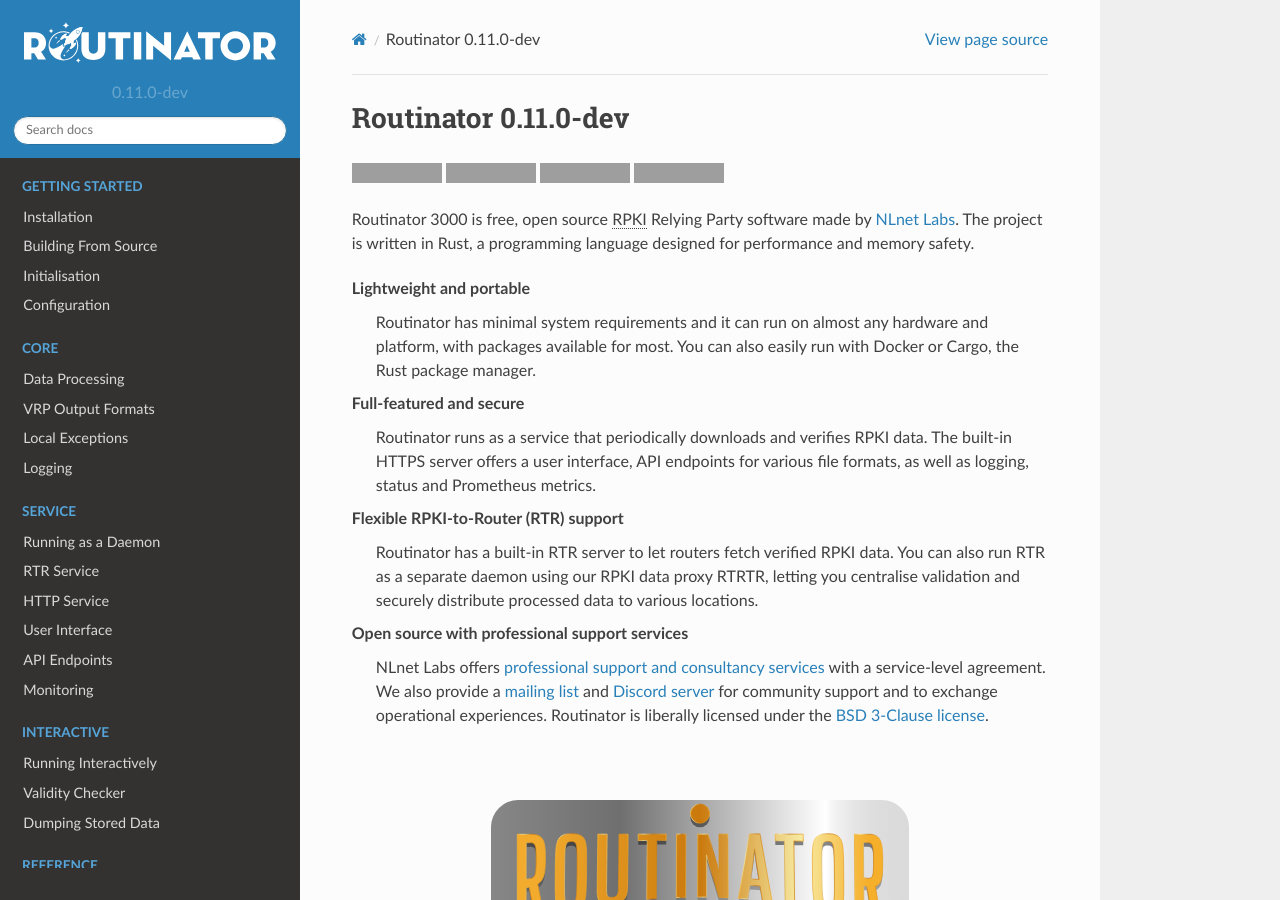
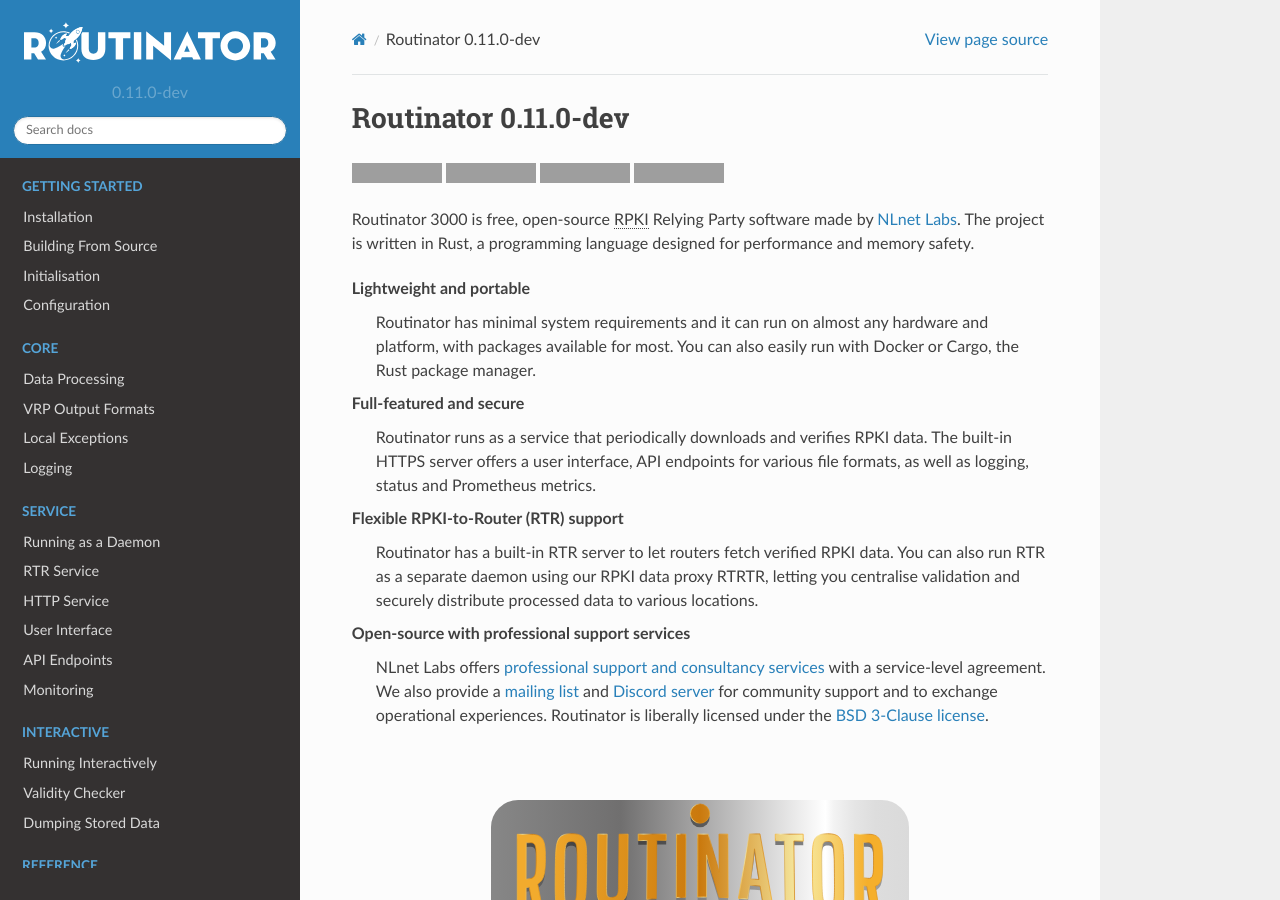
Before and after one commit to NLnetLabs/routinator, a Sphinx documentation site: the page built from doc/manual/source/index.rst, in a window 1280 px wide and 900 px high. Built offline with Sphinx 7.4.7 and the Read the Docs theme 2.0.0, drawn with Linux system fonts in a browser that asks for light colours; grey boxes are pictures that could not be loaded.

```diff
--- a/doc/manual/source/index.rst
+++ b/doc/manual/source/index.rst
@@ -17,7 +17,7 @@ Routinator |version|
     .. |twitter| image:: https://img.shields.io/twitter/follow/routinator3000?style=social
                 :target: https://twitter.com/routinator3000/
 
-Routinator 3000 is free, open source :abbr:`RPKI (Resource Public Key
+Routinator 3000 is free, open-source :abbr:`RPKI (Resource Public Key
 Infrastructure)` Relying Party software made by `NLnet Labs
 <https://nlnetlabs.nl>`_. The project is written in Rust, a programming
 language designed for performance and memory safety.
@@ -38,7 +38,7 @@ Flexible RPKI-to-Router (RTR) support
    :doc:`RTRTR <rtrtr:index>`, letting you centralise validation and securely
    distribute processed data to various locations.
 
-Open source with professional support services
+Open-source with professional support services
    NLnet Labs offers `professional support and consultancy services
    <https://www.nlnetlabs.nl/services/contracts/>`_ with a service-level
    agreement. We also provide a `mailing list
--- a/doc/manual/source/user-interface.rst
+++ b/doc/manual/source/user-interface.rst
@@ -54,7 +54,7 @@ resources allocated to the same organisation.
     Prefixes related to your query
 
 Routinator does not perform the BGP and allocation lookups itself, but relies on
-the open source `roto-api <https://github.com/NLnetLabs/roto-api>`_ service,
+the open-source `roto-api <https://github.com/NLnetLabs/roto-api>`_ service,
 developed and hosted by NLnet Labs at `bgp-api.net
 <https://rest.bgp-api.net/api/v1/>`_. The service uses these data sources:
 
```
